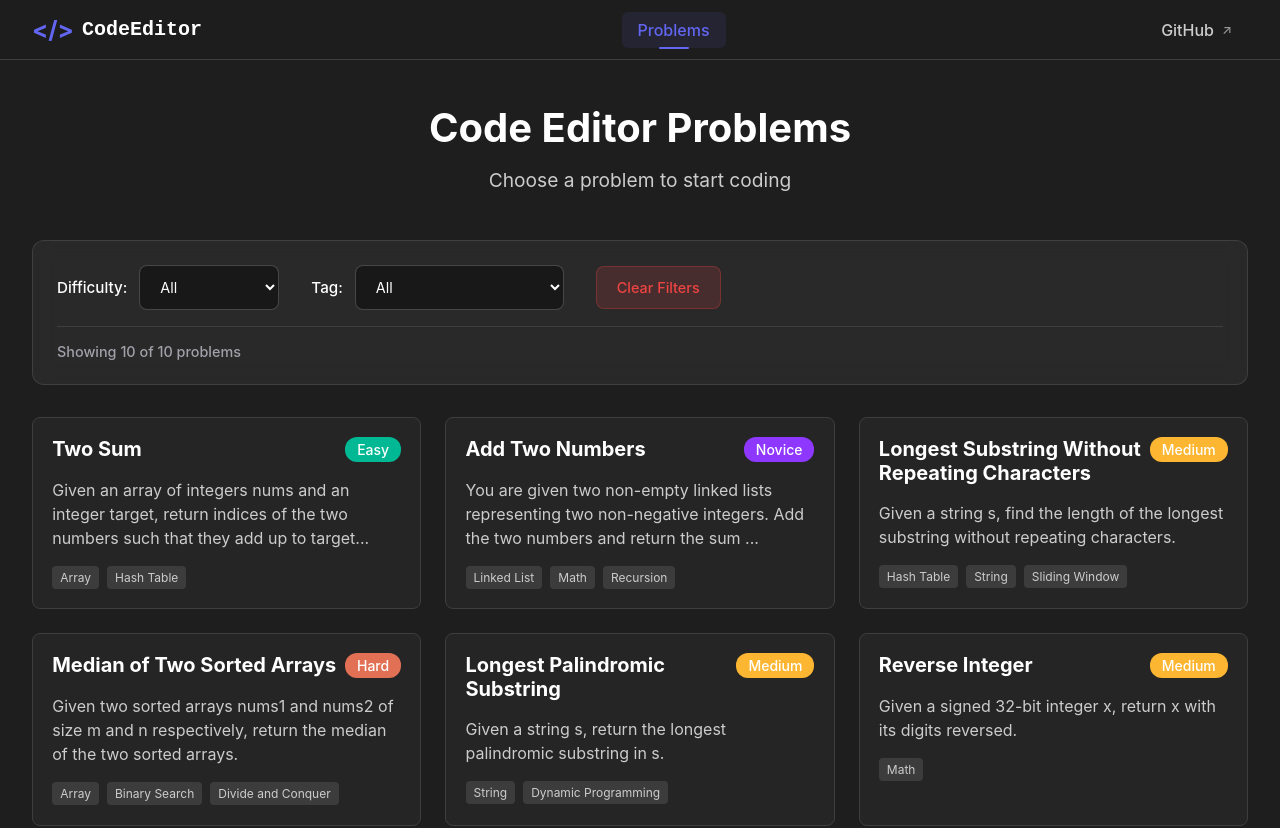
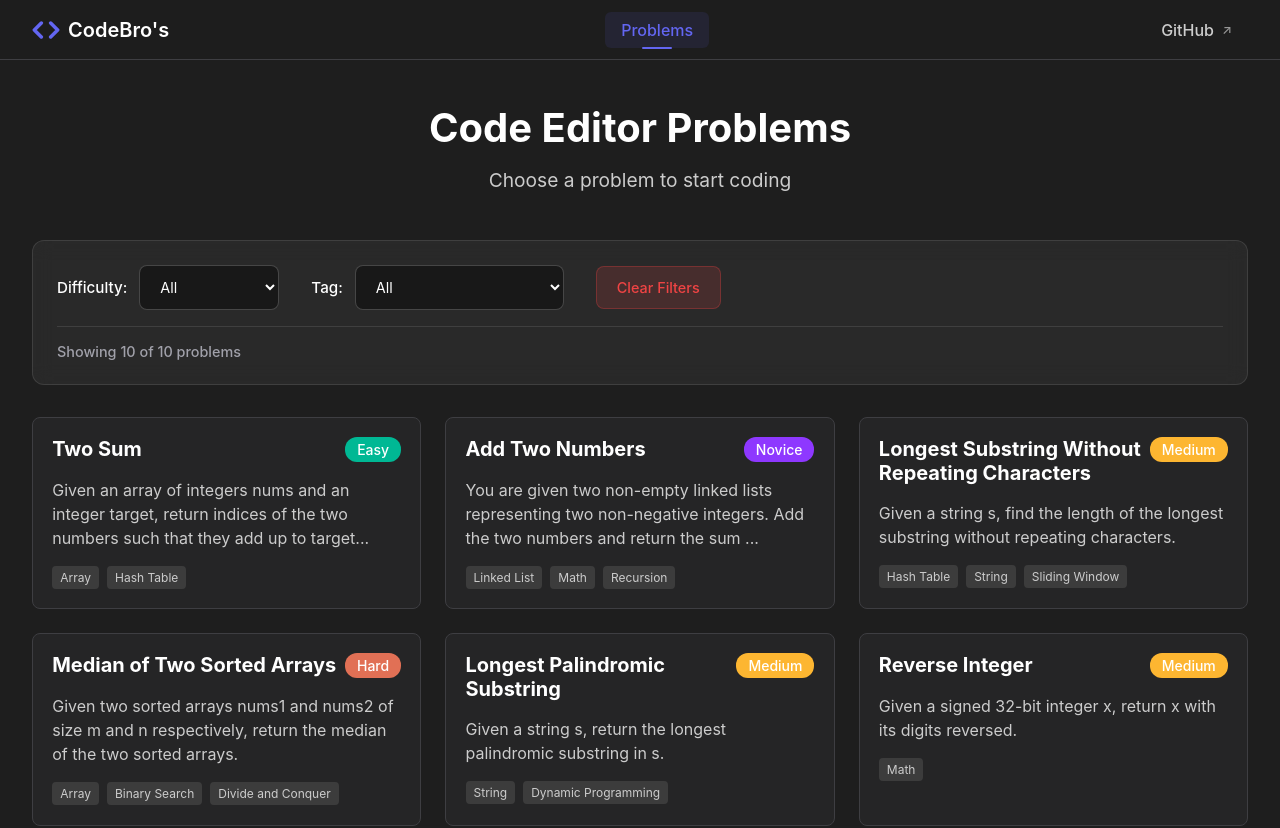
Before and after one commit to rauchrods/code-bros-frontend, a React (Vite) app: page / in a window 1280 px wide. Shown: the top 828 px of the page. Built offline with nearby package versions, Linux system fonts and the light colour scheme.

Commit message:
Refactor layout and styles for CodeEditor and CodeEditorPage; update Navbar logo and link

```diff
--- a/src/components/CodeEditor.tsx
+++ b/src/components/CodeEditor.tsx
@@ -35,7 +35,7 @@ const CodeEditor = forwardRef<CodeEditorRef, CodeEditorProps>(
     return (
       <div className="code-editor">
         <Editor
-          height="70vh"
+          height="60vh"
           width="100%"
           language={language}
           value={code}
--- a/src/components/NavBar.scss
+++ b/src/components/NavBar.scss
@@ -27,16 +27,6 @@
     &:hover {
       color: #6366f1;
       transform: translateY(-1px);
-    }
-
-    .logo-icon {
-      color: #6366f1;
-      font-size: 1.5rem;
-      font-weight: 700;
-    }
-
-    .logo-text {
-      font-family: "Courier New", monospace;
     }
   }
 
--- a/src/components/NavBar.tsx
+++ b/src/components/NavBar.tsx
@@ -1,5 +1,6 @@
 import { Link, useLocation } from "react-router-dom";
 import "./NavBar.scss";
+import { Code } from "lucide-react";
 
 interface NavbarProps {
   className?: string;
@@ -12,8 +13,8 @@ const Navbar: React.FC<NavbarProps> = ({ className = "" }) => {
   return (
     <nav className={`navbar ${className}`}>
       <Link to="/" className="navbar-logo">
-        <span className="logo-icon">{"</>"}</span>
-        <span className="logo-text">CodeEditor</span>
+        <Code color="#6366f1" strokeWidth={3} size={28} />
+        <span className="logo-text">CodeBro's</span>
       </Link>
 
       <div className="navbar-nav">
@@ -33,7 +34,7 @@ const Navbar: React.FC<NavbarProps> = ({ className = "" }) => {
 
       <div className="navbar-actions">
         <a
-          href="https://github.com"
+          href="https://github.com/rauchrods"
           target="_blank"
           rel="noopener noreferrer"
           className="nav-link external"
--- a/src/pages/CodeEditorPage.scss
+++ b/src/pages/CodeEditorPage.scss
@@ -30,7 +30,7 @@
 }
 
 .code-section {
-  height: calc(100vh - 250px);
+  height: 60vh;
   min-height: 10px;
 }
 
```
Also changed, not shown: 1 other file (tests, documents, lock files or other folders).
